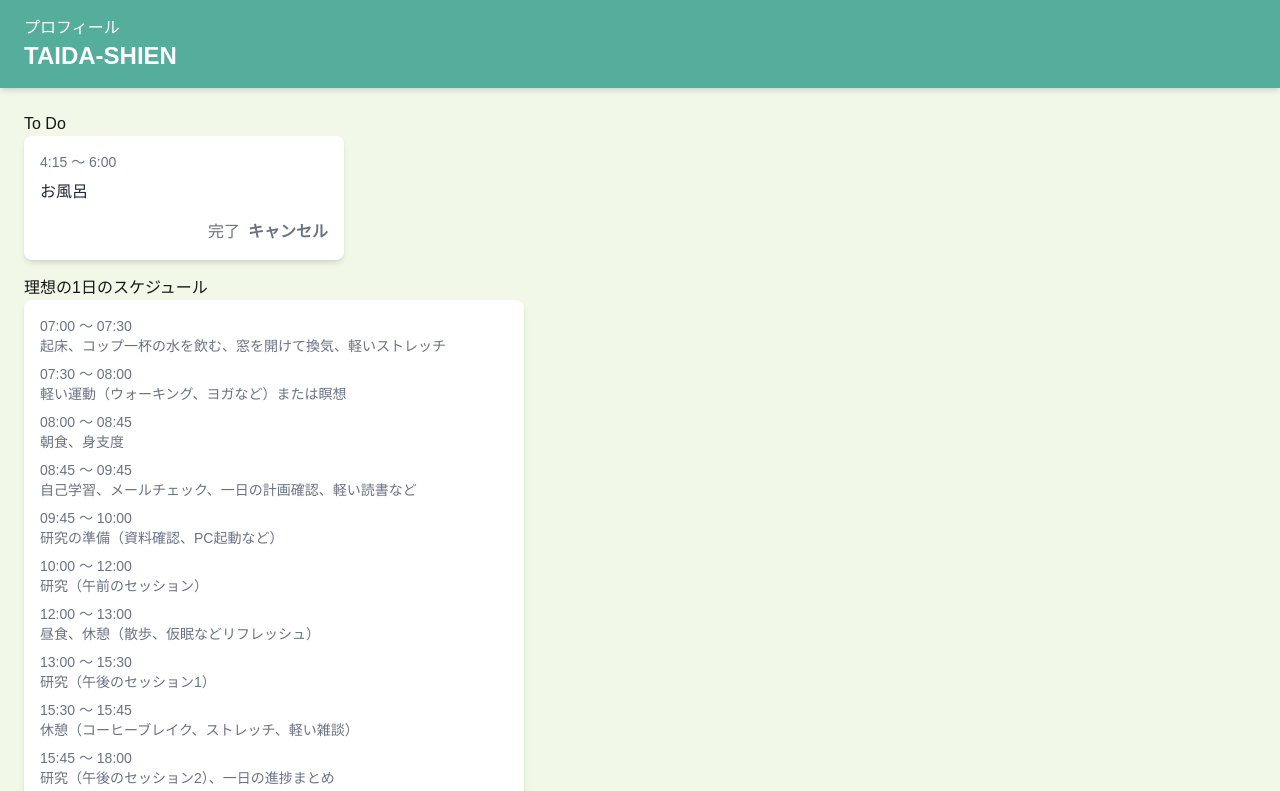
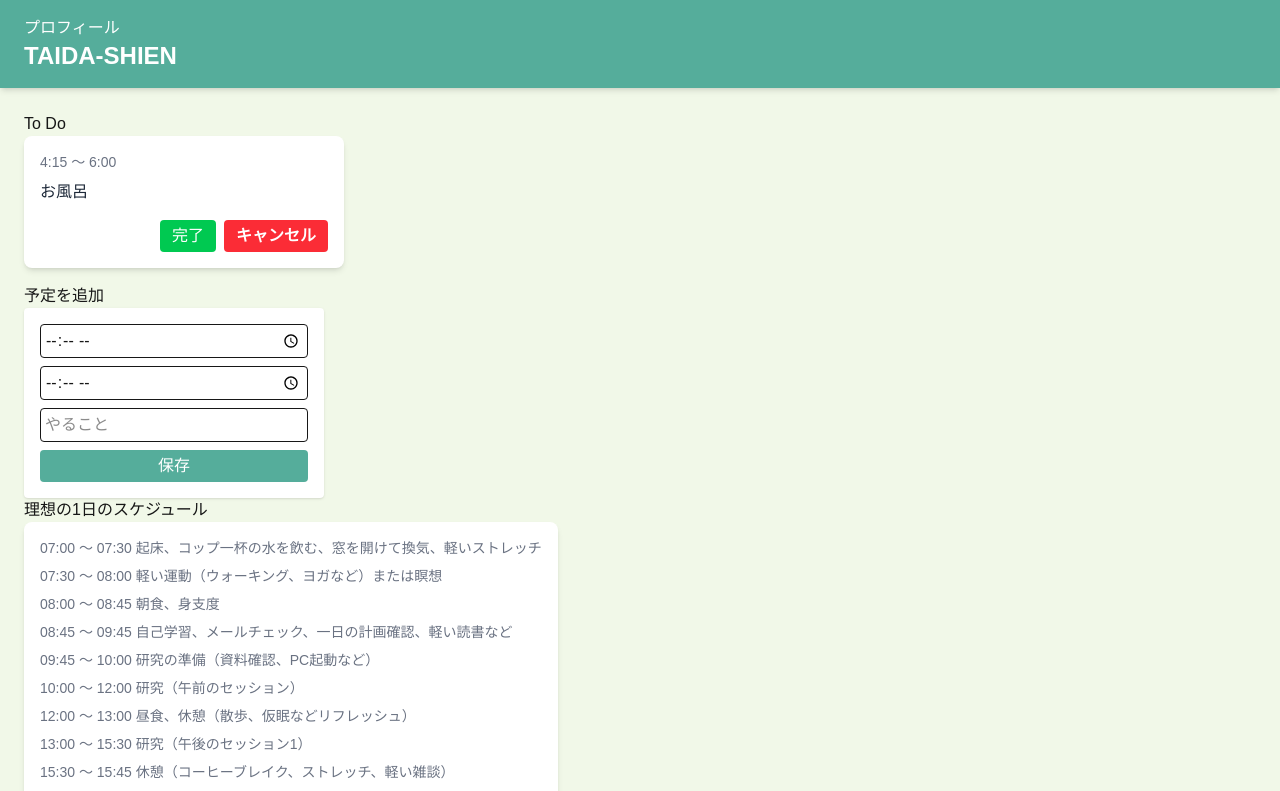
Before and after one commit to jack-app/jackHack2025_C, a Next.js app in the folder front/: page / in a window 1280 px wide. Shown: the top 791 px of the page. Built offline with nearby package versions, Linux system fonts and the light colour scheme.

Commit message:
createTodo

```diff
--- a/front/src/app/page.tsx
+++ b/front/src/app/page.tsx
@@ -1,102 +1,34 @@
+'use client';
+
+import { useState } from "react"
 import Header from "../components/header"
 import TimeCard from "../components/timeCard"
 import TimeLine from "../components/timeLine"
-
-const ideals = {
-  "response": [
-    {
-      "startTime": "07:00",
-      "endTime": "07:30",
-      "activity": "起床、コップ一杯の水を飲む、窓を開けて換気、軽いストレッチ"
-    },
-    {
-      "startTime": "07:30",
-      "endTime": "08:00",
-      "activity": "軽い運動（ウォーキング、ヨガなど）または瞑想"
-    },
-    {
-      "startTime": "08:00",
-      "endTime": "08:45",
-      "activity": "朝食、身支度"
-    },
-    {
-      "startTime": "08:45",
-      "endTime": "09:45",
-      "activity": "自己学習、メールチェック、一日の計画確認、軽い読書など"
-    },
-    {
-      "startTime": "09:45",
-      "endTime": "10:00",
-      "activity": "研究の準備（資料確認、PC起動など）"
-    },
-    {
-      "startTime": "10:00",
-      "endTime": "12:00",
-      "activity": "研究（午前のセッション）"
-    },
-    {
-      "startTime": "12:00",
-      "endTime": "13:00",
-      "activity": "昼食、休憩（散歩、仮眠などリフレッシュ）"
-    },
-    {
-      "startTime": "13:00",
-      "endTime": "15:30",
-      "activity": "研究（午後のセッション1）"
-    },
-    {
-      "startTime": "15:30",
-      "endTime": "15:45",
-      "activity": "休憩（コーヒーブレイク、ストレッチ、軽い雑談）"
-    },
-    {
-      "startTime": "15:45",
-      "endTime": "18:00",
-      "activity": "研究（午後のセッション2）、一日の進捗まとめ"
-    },
-    {
-      "startTime": "18:00",
-      "endTime": "19:00",
-      "activity": "クールダウン（軽い運動、趣味の時間、片付けなど）"
-    },
-    {
-      "startTime": "19:00",
-      "endTime": "20:00",
-      "activity": "夕食"
-    },
-    {
-      "startTime": "20:00",
-      "endTime": "21:30",
-      "activity": "自由時間（家族や友人との時間、趣味、リラックス）"
-    },
-    {
-      "startTime": "21:30",
-      "endTime": "22:30",
-      "activity": "明日の準備（持ち物確認、簡単な計画）、読書、ジャーナリング"
-    },
-    {
-      "startTime": "22:30",
-      "endTime": "23:00",
-      "activity": "入浴、歯磨きなど就寝準備、リラックス"
-    },
-    {
-      "startTime": "23:00",
-      "endTime": "07:00",
-      "activity": "睡眠"
-    }
-  ]
-}
-
+import CreateTodo from "../components/CreateTodo"
+import type { Todo } from '../types/todo'
+import IDEAL_SCHEDULE from "@/dummydata";
 
 export default function Page() {
+  const [todos, setTodo] = useState<Todo[]>(IDEAL_SCHEDULE);
+
   return (
     <div className="min-h-screen flex flex-col bg-[#f1f8e8]">
       <Header />
       <main className="flex-1 p-6">
-        <h1>To Do</h1>
-        <TimeCard startTime="4:15" endTime="6:00" activity="お風呂"/>
-        <h2>理想の1日のスケジュール</h2>
-        <TimeLine todos={ideals.response}/>
+        <section>
+          <h1>To Do</h1>
+          <TimeCard startTime="4:15" endTime="6:00" activity="お風呂"/>
+        </section>
+
+        <section>
+          <h2>予定を追加</h2>
+          <CreateTodo onSave={t => setTodo(prev => [...prev, t])} />
+        </section>
+
+        <section>
+          <h2>理想の1日のスケジュール</h2>
+          <TimeLine todos={todos}/>
+        </section>
       </main>
     </div>
   );
--- /dev/null
+++ b/front/src/components/CreateTodo.tsx
@@ -0,0 +1,52 @@
+import type { Todo } from '../types/todo'
+import { useState } from "react"
+
+type Props = {
+  onSave: (todo: Todo) => void
+}
+
+const CreateTodo = ({ onSave }: Props) =>  {
+  const [startTime, setStartTime] = useState('')
+  const [endTime, setEndTime]     = useState('')
+  const [activity, setActivity]   = useState('')
+
+  const handleSave = () => {
+    if (!startTime || !endTime || !activity) return
+    onSave({ startTime, endTime, activity })
+    setStartTime(''); setEndTime(''); setActivity('')
+  }
+
+  return (
+    <div className="p-4 bg-white rounded shadow w-[300px]">
+      <input
+        type="time"
+        value={startTime}
+        onChange={e => setStartTime(e.target.value )}
+        className="border p-1 mb-2 w-full rounded"
+        placeholder="開始時刻"
+      />
+      <input
+        type="time"
+        value={endTime}
+        onChange={e => setEndTime(e.target.value)}
+        className="border p-1 mb-2 w-full rounded"
+        placeholder="終了時刻"
+      />
+      <input
+        type="text"
+        value={activity}
+        onChange={e => setActivity(e.target.value )}
+        className="border p-1 mb-2 w-full rounded"
+        placeholder="やること"
+      />
+      <button
+        onClick={handleSave}
+        className="bg-[#55AD9B] text-white px-4 py-1 rounded w-full"
+      >
+        保存
+      </button>
+    </div>
+  );
+}
+
+export default CreateTodo;
--- a/front/src/components/header.tsx
+++ b/front/src/components/header.tsx
@@ -1,13 +1,10 @@
 import React from 'react';
 
 const Header = () => {
-
     return (
-    <header className="bg-[#55AD9B] text-white py-4 px-6  justify-center shadow-md">
+    <header className="bg-[#55AD9B] text-white py-4 px-6 shadow-md">
         <button>プロフィール</button>
-        <div className=" flexitems-center">
-            <h1 className="text-2xl font-semibold ">TAIDA-SHIEN</h1>
-        </div>
+        <h1 className="text-2xl font-semibold ">TAIDA-SHIEN</h1>
     </header>
     );
 };
--- a/front/src/components/timeCard.tsx
+++ b/front/src/components/timeCard.tsx
@@ -1,23 +1,13 @@
-type TimeCardProps = {
-  startTime: string;
-  endTime: string;
-  activity: string;
-};
+import type { Todo } from '../types/todo'
 
-const TimeCard = ({startTime,endTime,activity}: TimeCardProps) => {
+const TimeCard = ({ startTime, endTime, activity}: Todo) => {
   return (
     <div className="bg-white rounded-lg shadow-md p-4 mb-4 min-w-xs w-fit text-gray-500">
-      <div className="flex items-center justify-between">
-        <p className="text-sm">
-          {startTime} ～ {endTime}
-        </p>
-      </div>
-      <p className="mt-2 text-base font-medium text-gray-800">
-        {activity}
-      </p>
+      <p className="text-sm">{startTime} ～ {endTime}</p>
+      <p className="mt-2 text-base font-medium text-gray-800">{activity}</p>
       <div className="mt-4 flex justify-end space-x-2">
-        <button>完了</button>
-        <button><strong>キャンセル</strong></button>
+        <button className="px-3 py-1 bg-green-500 text-white rounded">完了</button>
+        <button className="px-3 py-1 bg-red-500 text-white rounded font-bold">キャンセル</button>
       </div>
     </div>
   )
--- a/front/src/components/timeLine.tsx
+++ b/front/src/components/timeLine.tsx
@@ -1,8 +1,4 @@
-type Todo = {
-  startTime: string;
-  endTime: string;
-  activity: string;
-};
+import type { Todo } from "../types/todo"
 
 type TimeLineProps = {
   todos: Todo[];
@@ -10,17 +6,11 @@ type TimeLineProps = {
 
 const TimeLine = ({ todos }: TimeLineProps) => {
   return (
-    <div className=" bg-white rounded-lg shadow-md p-4 flex justify-between items-center w-[500px]">
+    <div className=" bg-white rounded-lg shadow-md p-4 min-w-[500px] w-fit">
       <ul className="space-y-2">
         {todos.map((todo, idx) => (
-          <li key={idx}>
-            <div>
-              <p className="text-sm text-gray-500">
-                {todo.startTime} ～ {todo.endTime}
-                <br />
-                {todo.activity}
-              </p>
-            </div>
+          <li key={idx} className="text-sm text-gray-500">
+            {todo.startTime} ～ {todo.endTime}  {todo.activity}
           </li>
         ))}
       </ul>
--- /dev/null
+++ b/front/src/dummydata.tsx
@@ -0,0 +1,86 @@
+import type { Todo } from "./types/todo"
+
+const IDEAL_SCHEDULE: Todo[] = [
+  {
+    "startTime": "07:00",
+    "endTime": "07:30",
+    "activity": "起床、コップ一杯の水を飲む、窓を開けて換気、軽いストレッチ"
+  },
+  {
+    "startTime": "07:30",
+    "endTime": "08:00",
+    "activity": "軽い運動（ウォーキング、ヨガなど）または瞑想"
+  },
+  {
+    "startTime": "08:00",
+    "endTime": "08:45",
+    "activity": "朝食、身支度"
+  },
+  {
+    "startTime": "08:45",
+    "endTime": "09:45",
+    "activity": "自己学習、メールチェック、一日の計画確認、軽い読書など"
+  },
+  {
+    "startTime": "09:45",
+    "endTime": "10:00",
+    "activity": "研究の準備（資料確認、PC起動など）"
+  },
+  {
+    "startTime": "10:00",
+    "endTime": "12:00",
+    "activity": "研究（午前のセッション）"
+  },
+  {
+    "startTime": "12:00",
+    "endTime": "13:00",
+    "activity": "昼食、休憩（散歩、仮眠などリフレッシュ）"
+  },
+  {
+    "startTime": "13:00",
+    "endTime": "15:30",
+    "activity": "研究（午後のセッション1）"
+  },
+  {
+    "startTime": "15:30",
+    "endTime": "15:45",
+    "activity": "休憩（コーヒーブレイク、ストレッチ、軽い雑談）"
+  },
+  {
+    "startTime": "15:45",
+    "endTime": "18:00",
+    "activity": "研究（午後のセッション2）、一日の進捗まとめ"
+  },
+  {
+    "startTime": "18:00",
+    "endTime": "19:00",
+    "activity": "クールダウン（軽い運動、趣味の時間、片付けなど）"
+  },
+  {
+    "startTime": "19:00",
+    "endTime": "20:00",
+    "activity": "夕食"
+  },
+  {
+    "startTime": "20:00",
+    "endTime": "21:30",
+    "activity": "自由時間（家族や友人との時間、趣味、リラックス）"
+  },
+  {
+    "startTime": "21:30",
+    "endTime": "22:30",
+    "activity": "明日の準備（持ち物確認、簡単な計画）、読書、ジャーナリング"
+  },
+  {
+    "startTime": "22:30",
+    "endTime": "23:00",
+    "activity": "入浴、歯磨きなど就寝準備、リラックス"
+  },
+  {
+    "startTime": "23:00",
+    "endTime": "07:00",
+    "activity": "睡眠"
+  }
+]
+
+export default IDEAL_SCHEDULE;
--- /dev/null
+++ b/front/src/types/todo.tsx
@@ -0,0 +1,5 @@
+export type Todo = {
+  startTime: string
+  endTime:   string
+  activity:  string
+}
```
